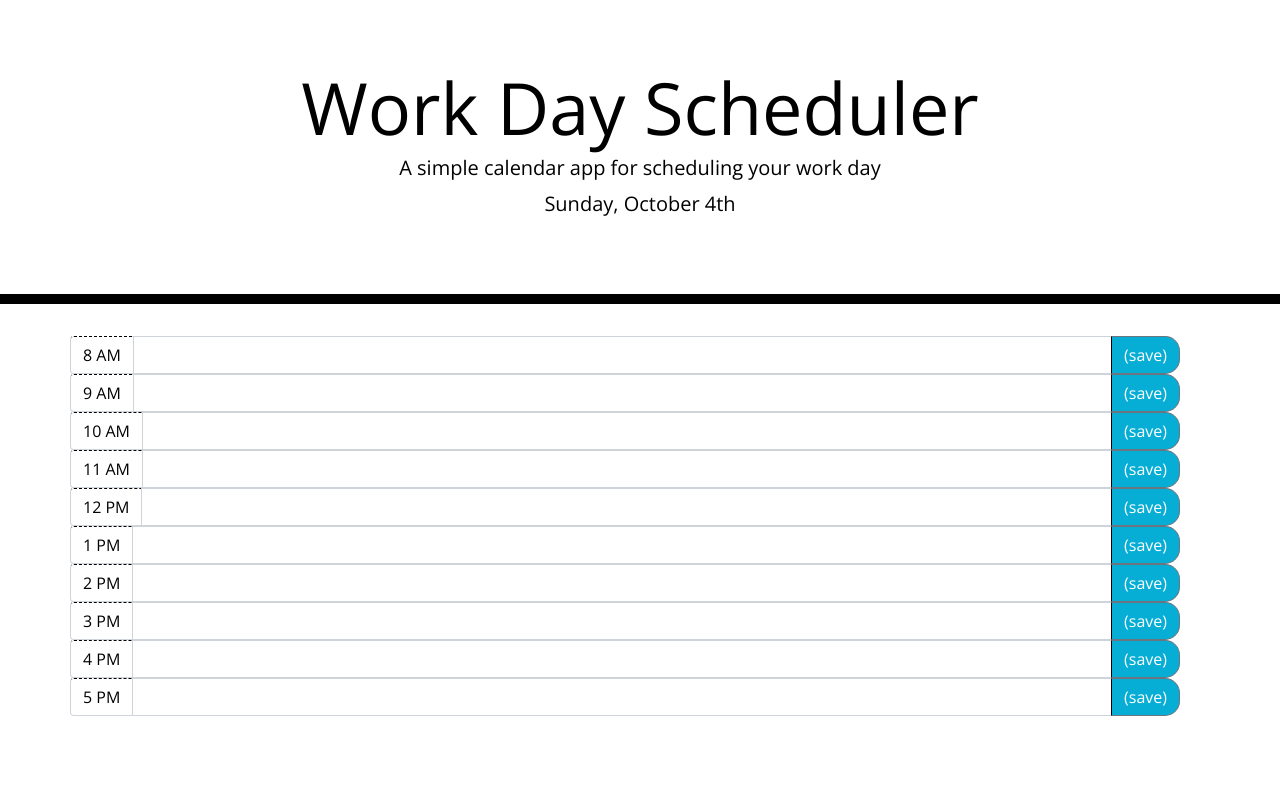
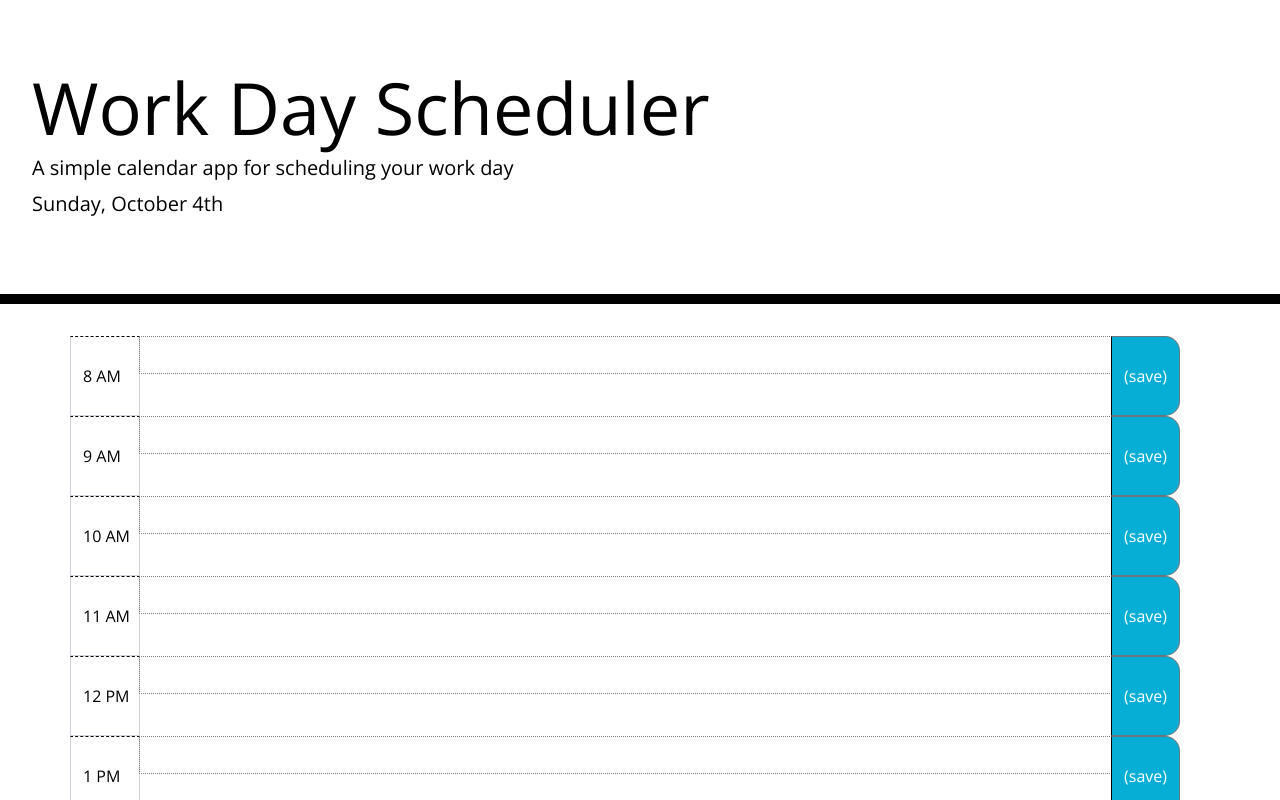
Before and after one commit to puakehaulani/5-Work-Day-Scheduler, a plain HTML site: page index.html in a window 1280 px wide. Shown: the top 800 px of the page. Drawn offline with nearby package versions, Linux system fonts and the light colour scheme.

Commit message:
styling changes

```diff
--- a/assets/css/style.css
+++ b/assets/css/style.css
@@ -4,17 +4,15 @@ body {
     line-height: 1;
 }
 
-textarea {
+.text-input {
     background: transparent;
-    border: none;
-    resize: none;
-    color: #000000;
-    border-left: 1px solid black;
-    padding: 10px;
+    border: 1px dotted gray;
+    width: 70%;
+
 }
 
 .jumbotron {
-    text-align: center;
+    text-align: left;
     background-color: transparent;
     color: black;
     border-radius: 0;
@@ -25,22 +23,20 @@ textarea {
     white-space: pre-wrap;
 }
 
-.time-block {
-    text-align: center;
-    border-radius: 15px;
+.row {
+    /* white-space: pre-wrap; */
+    height: 80px;
+    /* border-top: 1px solid white; */
+
 }
 
-/* .row {
-    white-space: pre-wrap;
-    height: 80px;
-    border-top: 1px solid white;
-    ;
-} */
-
-.hour {
+.input-group-text {
     background-color: #ffffff;
     color: #000000;
     border-top: 1px dashed #000000;
+    border-radius: 0;
+    width: 70px;
+
 }
 
 .past {
@@ -64,6 +60,7 @@ textarea {
     border-bottom-right-radius: 15px;
     background-color: #06AED5;
     color: white;
+
 }
 
 .saveBtn i:hover {
```
